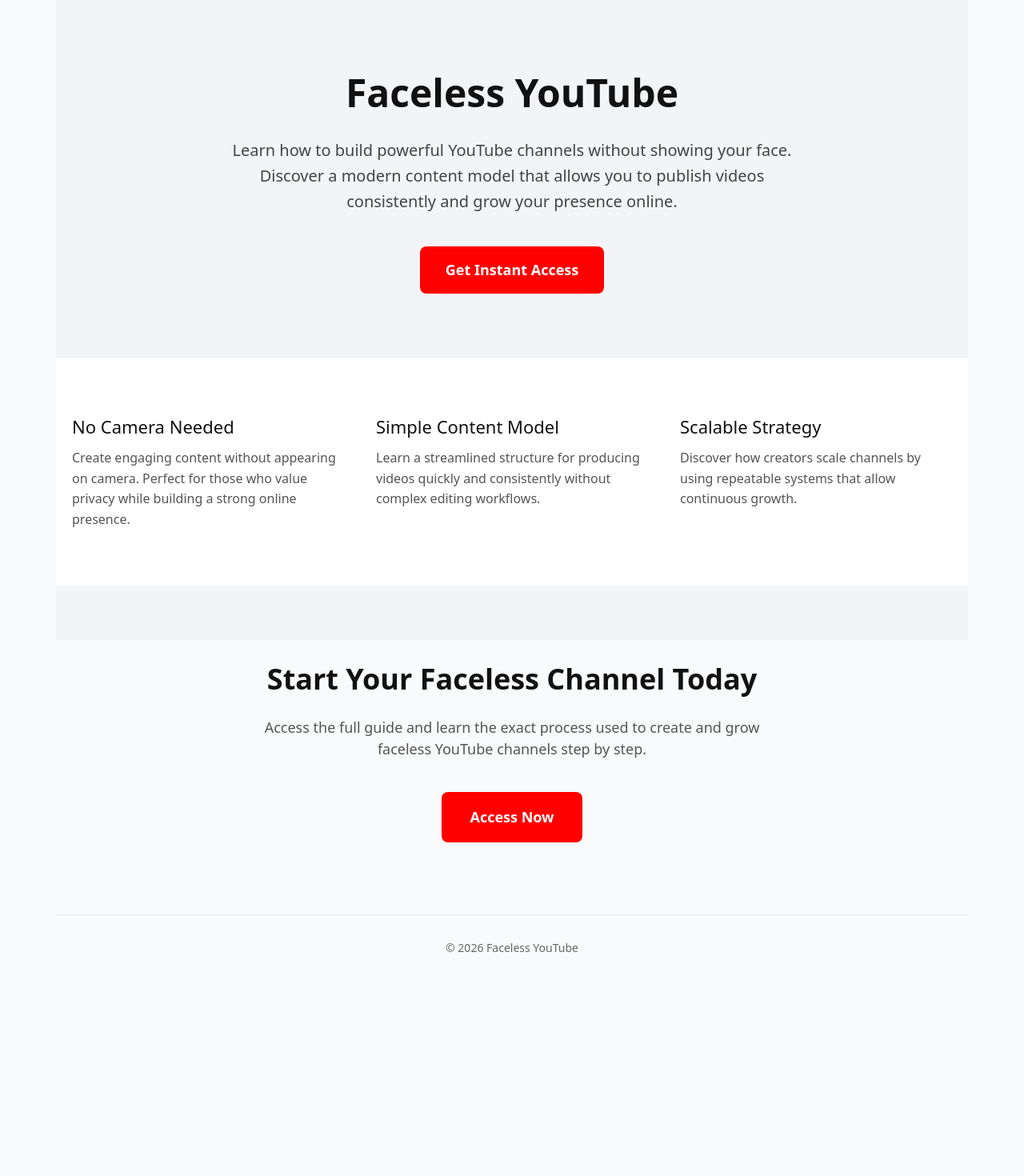
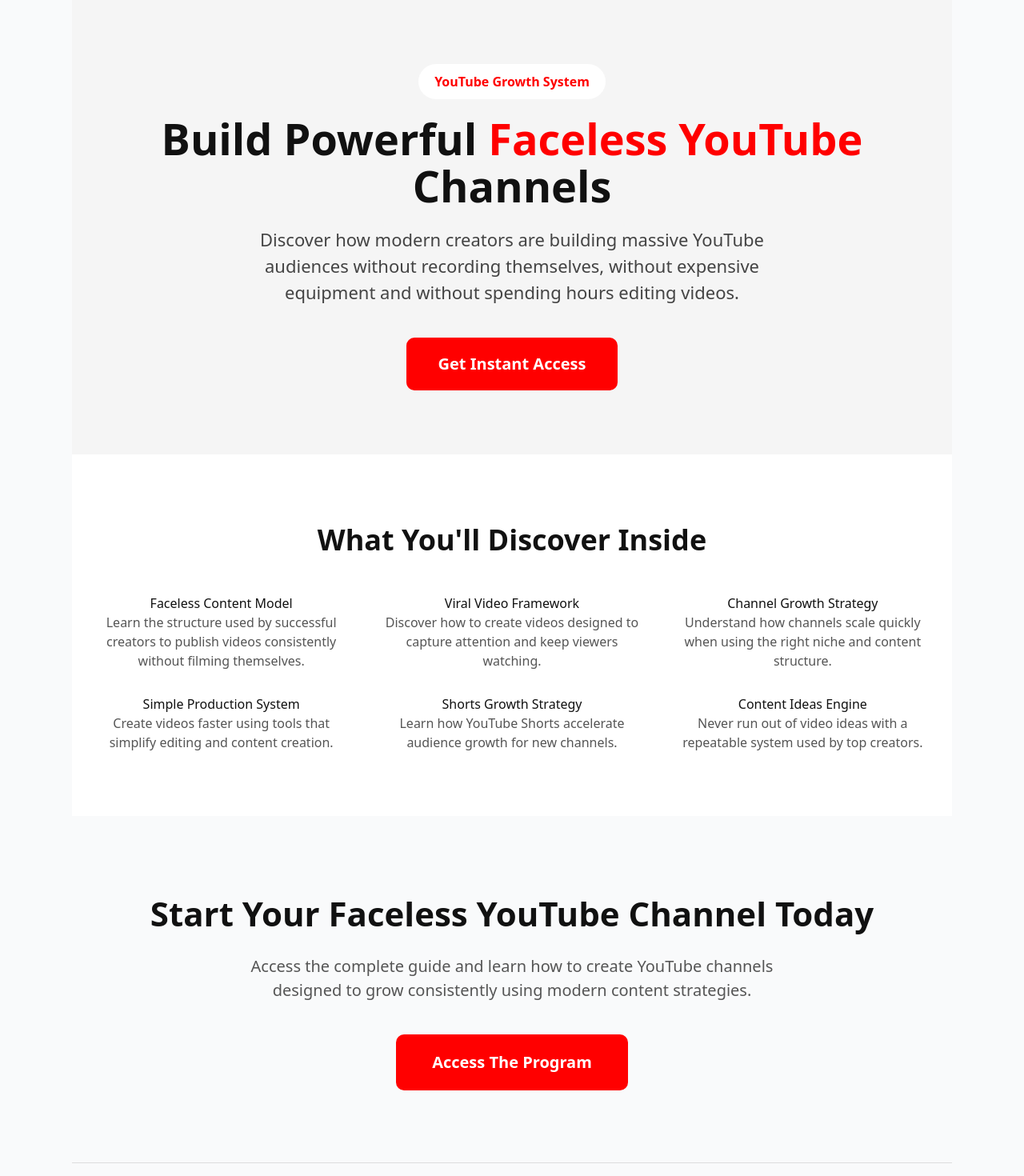
Before and after one commit to natashamohamad/projeto3, a Next.js app: page / in a window 1280 px wide. Shown: the top 1470 px of the page at 80% size. Before the commit the page ends 1225 px from the top, so only its background shows below. Built offline with nearby package versions, Linux system fonts and the light colour scheme; no server answers.

Commit message:
alterada a página white e colocado o link do checkout

```diff
--- a/components/access-denied-whitepage.tsx
+++ b/components/access-denied-whitepage.tsx
@@ -1,169 +1,217 @@
-export default function FacelessYouTubePage() {
+export default function FacelessYouTube() {
+
+  const checkout = "https://pay.hotmart.com/U104758447T?off=imqt8k2q"
+
   return (
-    <div
-      style={{
-        backgroundColor: "#f3f4f6",
-        minHeight: "100vh",
-        fontFamily: "system-ui, -apple-system, sans-serif",
-        color: "#111",
-      }}
-    >
+    <div style={{
+      background:"#f5f5f5",
+      minHeight:"100vh",
+      fontFamily:"system-ui",
+      color:"#111"
+    }}>
+
       {/* HERO */}
-      <section
-        style={{
-          maxWidth: "1100px",
-          margin: "0 auto",
-          padding: "80px 20px",
-          textAlign: "center",
-        }}
-      >
-        <h1
-          style={{
-            fontSize: "48px",
-            fontWeight: 800,
-            marginBottom: "20px",
-          }}
-        >
-          Faceless YouTube
+
+      <section style={{
+        maxWidth:"1100px",
+        margin:"0 auto",
+        padding:"80px 20px",
+        textAlign:"center"
+      }}>
+
+        <div style={{
+          background:"#ffffff",
+          padding:"10px 20px",
+          borderRadius:"999px",
+          display:"inline-block",
+          fontWeight:"600",
+          color:"#ff0000",
+          marginBottom:"20px"
+        }}>
+          YouTube Growth System
+        </div>
+
+        <h1 style={{
+          fontSize:"54px",
+          fontWeight:"800",
+          lineHeight:"1.1",
+          marginBottom:"20px"
+        }}>
+          Build Powerful <span style={{color:"#ff0000"}}>Faceless YouTube</span> Channels
         </h1>
 
-        <p
-          style={{
-            fontSize: "20px",
-            maxWidth: "700px",
-            margin: "0 auto",
-            color: "#444",
-            lineHeight: 1.6,
-          }}
-        >
-          Learn how to build powerful YouTube channels without showing your
-          face. Discover a modern content model that allows you to publish
-          videos consistently and grow your presence online.
+        <p style={{
+          fontSize:"22px",
+          color:"#444",
+          maxWidth:"720px",
+          margin:"0 auto"
+        }}>
+          Discover how modern creators are building massive YouTube audiences
+          without recording themselves, without expensive equipment and without
+          spending hours editing videos.
         </p>
 
-        <div style={{ marginTop: "40px" }}>
+        <div style={{marginTop:"40px"}}>
+
           <button
+            onClick={()=>window.open(checkout)}
             style={{
-              backgroundColor: "#ff0000",
-              color: "white",
-              border: "none",
-              padding: "16px 32px",
-              fontSize: "18px",
-              borderRadius: "8px",
-              cursor: "pointer",
-              fontWeight: 600,
+              background:"#ff0000",
+              color:"#fff",
+              border:"none",
+              padding:"18px 40px",
+              fontSize:"20px",
+              borderRadius:"10px",
+              cursor:"pointer",
+              fontWeight:"700"
             }}
           >
             Get Instant Access
           </button>
+
         </div>
+
       </section>
 
+
       {/* BENEFITS */}
-      <section
-        style={{
-          backgroundColor: "white",
-          padding: "70px 20px",
-        }}
-      >
-        <div
-          style={{
-            maxWidth: "1100px",
-            margin: "0 auto",
-            display: "grid",
-            gridTemplateColumns: "repeat(auto-fit,minmax(250px,1fr))",
-            gap: "40px",
-          }}
-        >
+
+      <section style={{
+        background:"#ffffff",
+        padding:"80px 20px"
+      }}>
+
+        <div style={{
+          maxWidth:"1100px",
+          margin:"0 auto",
+          textAlign:"center"
+        }}>
+
+          <h2 style={{
+            fontSize:"36px",
+            fontWeight:"800",
+            marginBottom:"40px"
+          }}>
+            What You'll Discover Inside
+          </h2>
+
+          <div style={{
+            display:"grid",
+            gridTemplateColumns:"repeat(auto-fit,minmax(260px,1fr))",
+            gap:"30px"
+          }}>
+
             <div>
-            <h3 style={{ fontSize: "22px", marginBottom: "10px" }}>
-              No Camera Needed
-            </h3>
-            <p style={{ color: "#555", lineHeight: 1.6 }}>
-              Create engaging content without appearing on camera. Perfect for
-              those who value privacy while building a strong online presence.
+              <h3>Faceless Content Model</h3>
+              <p style={{color:"#555"}}>
+                Learn the structure used by successful creators to publish
+                videos consistently without filming themselves.
               </p>
             </div>
 
             <div>
-            <h3 style={{ fontSize: "22px", marginBottom: "10px" }}>
-              Simple Content Model
-            </h3>
-            <p style={{ color: "#555", lineHeight: 1.6 }}>
-              Learn a streamlined structure for producing videos quickly and
-              consistently without complex editing workflows.
+              <h3>Viral Video Framework</h3>
+              <p style={{color:"#555"}}>
+                Discover how to create videos designed to capture attention and
+                keep viewers watching.
               </p>
             </div>
 
             <div>
-            <h3 style={{ fontSize: "22px", marginBottom: "10px" }}>
-              Scalable Strategy
-            </h3>
-            <p style={{ color: "#555", lineHeight: 1.6 }}>
-              Discover how creators scale channels by using repeatable systems
-              that allow continuous growth.
+              <h3>Channel Growth Strategy</h3>
+              <p style={{color:"#555"}}>
+                Understand how channels scale quickly when using the right
+                niche and content structure.
               </p>
             </div>
+
+            <div>
+              <h3>Simple Production System</h3>
+              <p style={{color:"#555"}}>
+                Create videos faster using tools that simplify editing and
+                content creation.
+              </p>
             </div>
+
+            <div>
+              <h3>Shorts Growth Strategy</h3>
+              <p style={{color:"#555"}}>
+                Learn how YouTube Shorts accelerate audience growth for new
+                channels.
+              </p>
+            </div>
+
+            <div>
+              <h3>Content Ideas Engine</h3>
+              <p style={{color:"#555"}}>
+                Never run out of video ideas with a repeatable system used by
+                top creators.
+              </p>
+            </div>
+
+          </div>
+
+        </div>
+
       </section>
 
+
       {/* CTA */}
-      <section
-        style={{
-          padding: "90px 20px",
-          textAlign: "center",
-        }}
-      >
-        <h2
-          style={{
-            fontSize: "36px",
-            fontWeight: 700,
-            marginBottom: "20px",
-          }}
-        >
-          Start Your Faceless Channel Today
+
+      <section style={{
+        padding:"90px 20px",
+        textAlign:"center"
+      }}>
+
+        <h2 style={{
+          fontSize:"42px",
+          fontWeight:"800",
+          marginBottom:"20px"
+        }}>
+          Start Your Faceless YouTube Channel Today
         </h2>
 
-        <p
-          style={{
-            fontSize: "18px",
-            color: "#555",
-            maxWidth: "650px",
-            margin: "0 auto 40px",
-          }}
-        >
-          Access the full guide and learn the exact process used to create and
-          grow faceless YouTube channels step by step.
+        <p style={{
+          fontSize:"20px",
+          color:"#555",
+          maxWidth:"700px",
+          margin:"0 auto 40px"
+        }}>
+          Access the complete guide and learn how to create YouTube channels
+          designed to grow consistently using modern content strategies.
         </p>
 
         <button
+          onClick={()=>window.open(checkout)}
           style={{
-            backgroundColor: "#ff0000",
-            color: "white",
-            border: "none",
-            padding: "18px 36px",
-            fontSize: "18px",
-            borderRadius: "8px",
-            cursor: "pointer",
-            fontWeight: 600,
+            background:"#ff0000",
+            color:"#fff",
+            border:"none",
+            padding:"20px 45px",
+            fontSize:"20px",
+            borderRadius:"10px",
+            cursor:"pointer",
+            fontWeight:"700"
           }}
         >
-          Access Now
+          Access The Program
         </button>
+
       </section>
 
+
       {/* FOOTER */}
-      <footer
-        style={{
-          borderTop: "1px solid #e5e7eb",
-          textAlign: "center",
-          padding: "30px",
-          fontSize: "14px",
-          color: "#666",
-        }}
-      >
+
+      <footer style={{
+        borderTop:"1px solid #ddd",
+        textAlign:"center",
+        padding:"40px",
+        color:"#666",
+        fontSize:"14px"
+      }}>
         © {new Date().getFullYear()} Faceless YouTube
       </footer>
+
     </div>
-  );
+  )
 }
```
Lines whose indentation alone changed are shown as unchanged.
